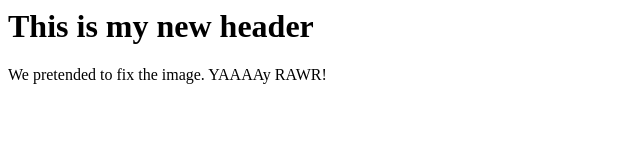
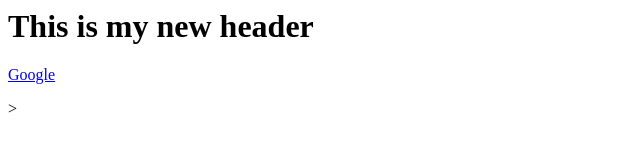
Before and after one commit to yagirldolor/branch-local-remote-IT115, a plain HTML site: page index.html in a window 1280 px wide. Shown: the whole page, without its empty margins (0-640 px from the left). Drawn offline with Linux system fonts and the light colour scheme.

Commit message:
Fixes link, closes #3

```diff
--- a/index.html
+++ b/index.html
@@ -1,2 +1,2 @@
 <h1>This is my new header</h1>
-<p>We pretended to fix the image. YAAAAy RAWR!</p>
+<p><a href="Google.com">Google</a></p>>
```
